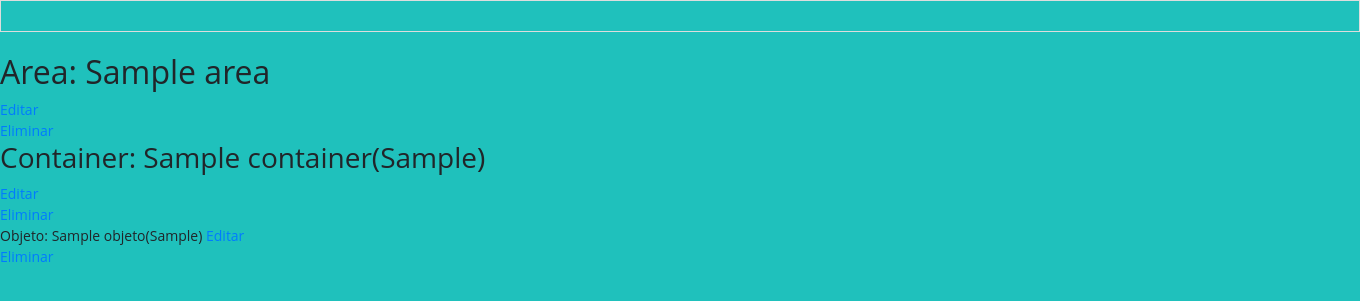
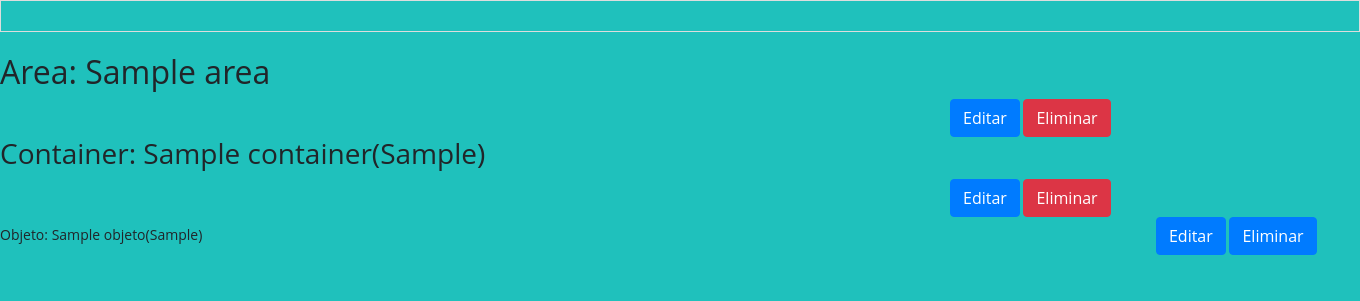
Before and after one commit to francobustos/inventory_1, a Django app: page / in a window 1360 px wide. Shown: the part 116-417 px from the top of the page. Run offline with Django 3.2, Linux system fonts and the light colour scheme; a user stored in the database is signed in; tables that the repository leaves empty hold one stand-in row (values such as "Sample post"); parts of the project's set-up code (start-up, migrations or seed data) failed here and were passed over; some libraries are stand-ins or nearby versions.

Commit message:
Cambio en href de editar y eliminar para que sean botones

```diff
--- a/inventory/static/inventory_app/index.css
+++ b/inventory/static/inventory_app/index.css
@@ -40,3 +40,9 @@ table {
 th, td {
   padding: 15px;
 }
+
+
+#Editar_href, #Elimiar_href{
+	position: relative;
+  left: 950px;
+}
--- a/inventory/templates/inventory_app/home.html
+++ b/inventory/templates/inventory_app/home.html
@@ -65,8 +65,7 @@
   <div id="lista">
     {% for area in areas %}
       <h2>Area: {{area.nombre}}</h2>
-      <a href="{% url 'editar_area' area.id %}">Editar</a><br/>
-      <a href="{% url 'eliminar_area' area.id %}" onclick="return confirmar()" >Eliminar</a><br/>
+      <a class="btn btn-primary" href="{% url 'editar_area' area.id %}" id="Editar_href" >Editar</a> <a class="btn btn-danger" href="{% url 'eliminar_area' area.id %}" onclick="return confirmar()" id="Elimiar_href">Eliminar</a><br/>
 
       {% for container in containers %}
         {% if area == container.area_de_origen %}
@@ -75,8 +74,7 @@
           {%else%}
             <h3>Container: {{container.nombre}}</h3>
           {%endif%}
-          <a href="{% url 'editar_container' container.id %}">Editar</a><br/>
-          <a href="{% url 'eliminar_container' container.id %}" onclick="return confirmar()" >Eliminar</a><br/>
+          <a class="btn btn-primary" href="{% url 'editar_container' container.id %}" id="Editar_href">Editar</a>   <a class="btn btn-danger" href="{% url 'eliminar_container' container.id %}" onclick="return confirmar()" id="Elimiar_href" >Eliminar</a><br/>
 
         {% for objeto in objetos %}
           {% if container == objeto.container_de_origen %}
@@ -85,8 +83,7 @@
             {%else%}
               <a>Objeto: {{objeto.nombre}}</a>
             {%endif%}
-            <a href="{% url 'editar_objeto' objeto.id %}">Editar</a><br/>
-            <a href="{% url 'eliminar_objeto' objeto.id %}" onclick="return confirmar()" >Eliminar</a><br/>
+            <a class="btn btn-primary" href="{% url 'editar_objeto' objeto.id %}" id="Editar_href">Editar</a> <a class="btn btn-primary" href="{% url 'eliminar_objeto' objeto.id %}" onclick="return confirmar()" id="Elimiar_href" >Eliminar</a><br/>
           {% endif %}
         {% endfor %}
         {% endif %}
```
Also changed, not shown: inventory/inventory_app/migrations/0010_auto_20191201_1926.py (added).
